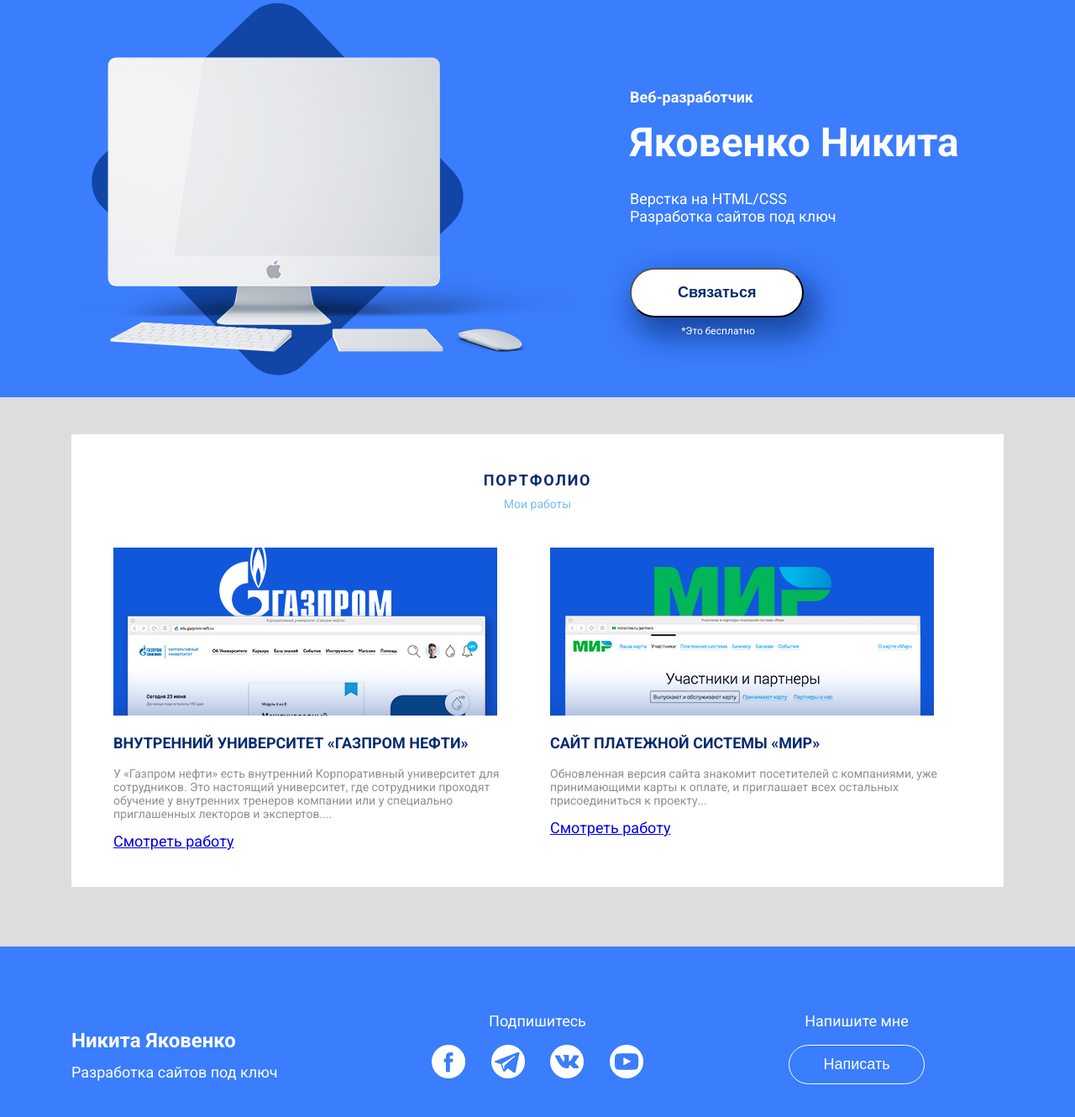
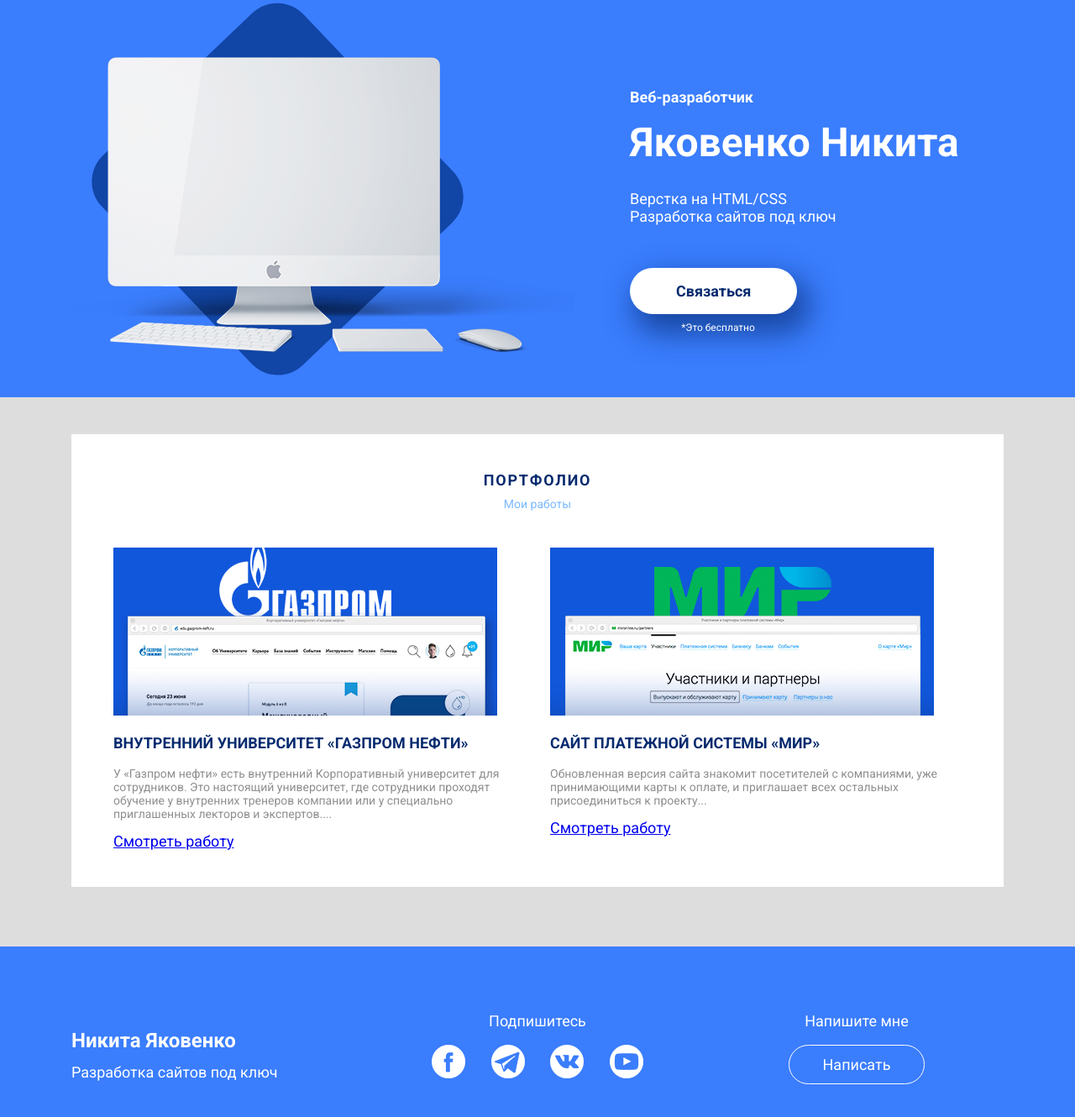
Before and after one commit to Yakovenko-veb/Yakovenko-veb.github.io, a plain HTML site: page index.html in a window 1280 px wide. Shown: the part 56-1386 px from the top of the page at 84% size. Drawn offline with Linux system fonts and the light colour scheme.

Commit message:
Add files via upload

```diff
--- a/css/style.css
+++ b/css/style.css
@@ -36,6 +36,8 @@ header{
 }
 
 .header-button{
+display:inline-block;
+text-decoration: none;
 box-shadow: 10px 17px 34px 6px rgba(18, 61, 145, 0.83);
 border-radius: 55px;
 background-color: #ffffff;
@@ -143,6 +145,7 @@ margin-right: 13px;
 }
 .footer-button{
   display: inline-block;
+  text-decoration: none;
   border: 1px solid #ffffff;
   background-color: transparent;
   color: #fff;
--- a/index.html
+++ b/index.html
@@ -27,7 +27,7 @@
 			 <h1 class="header-title">Яковенко Никита</h1>
 			 <p class="sub-title">Верстка на HTML/CSS <br> Разработка сайтов под ключ</p>
 			 <div class="header-button-blok">
-				<button class="header-button">Связаться</button>
+				<a href="https://vk.me/id429402651" class="header-button">Связаться</a>
 				<small>*Это бесплатно</small>
 			 </div>
 			 <!-- /.header-buttem-blok -->
@@ -86,9 +86,9 @@
 			 <div class="col-4">
 				 <div class="social-blok">
 					 <p>Подпишитесь</p>
-					 <a href="#"><img src="img/socials/facebook-logo-button.png" alt="facebook"></a>
+					 <a href="https://www.facebook.com/nikita.yakovenko.16"><img src="img/socials/facebook-logo-button.png" alt="facebook"></a>
 					 <a href="#"><img src="img/socials/telegram-symbol.png" alt="telegram"></a>
-					 <a href="#"><img src="img/socials/vk-social-logotype.png" alt="vk"></a>
+					 <a href="https://vk.com/id429402651"><img src="img/socials/vk-social-logotype.png" alt="vk"></a>
 					 <a href="#"><img src="img/socials/youtube-symbol.png" alt="youtube"></a>
 				 </div>
 			 </div>
@@ -96,7 +96,7 @@
 			 <div class="col-4">
 				 <div class="footer-cta-blok">
 						<p class="footer-cta">Напишите мне</p>
-						<button class="footer-button">Написать</button>
+						<a href="https://vk.com/id429402651" class="footer-button">Написать</a>
 				 </div>
 			 </div>
 
```
